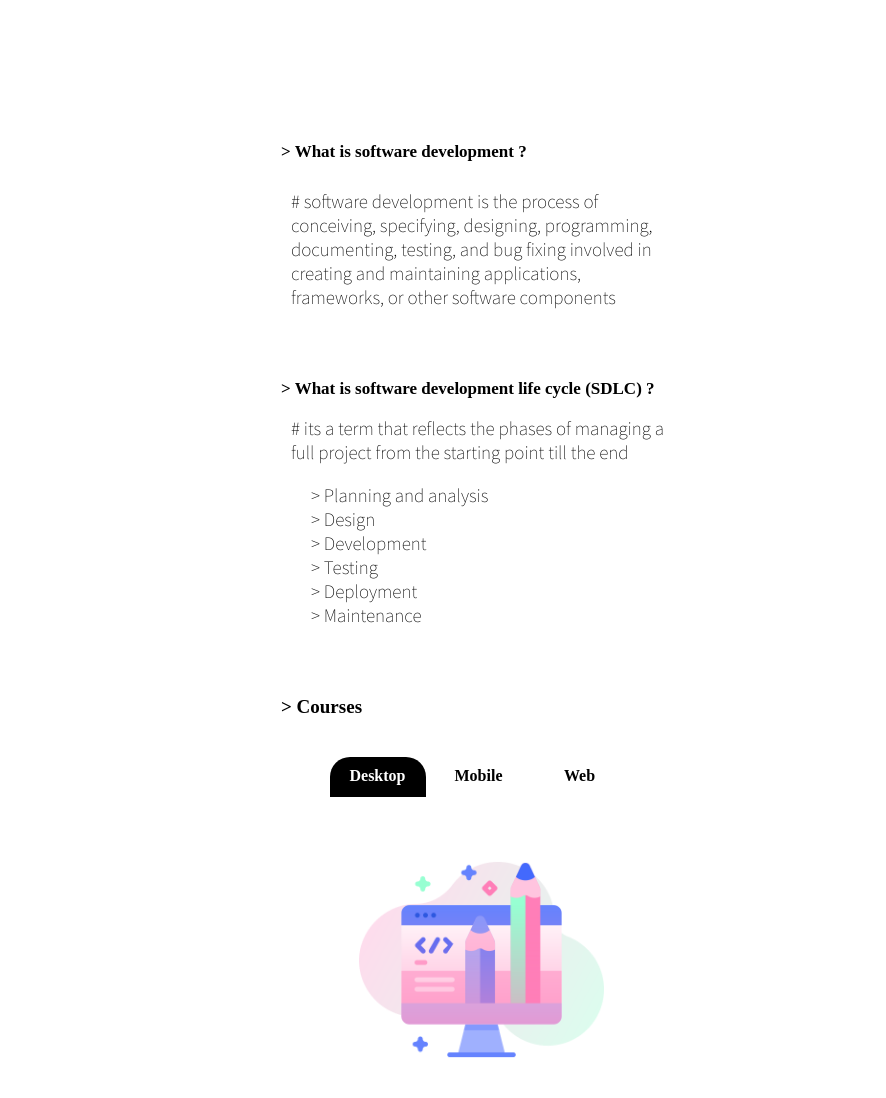
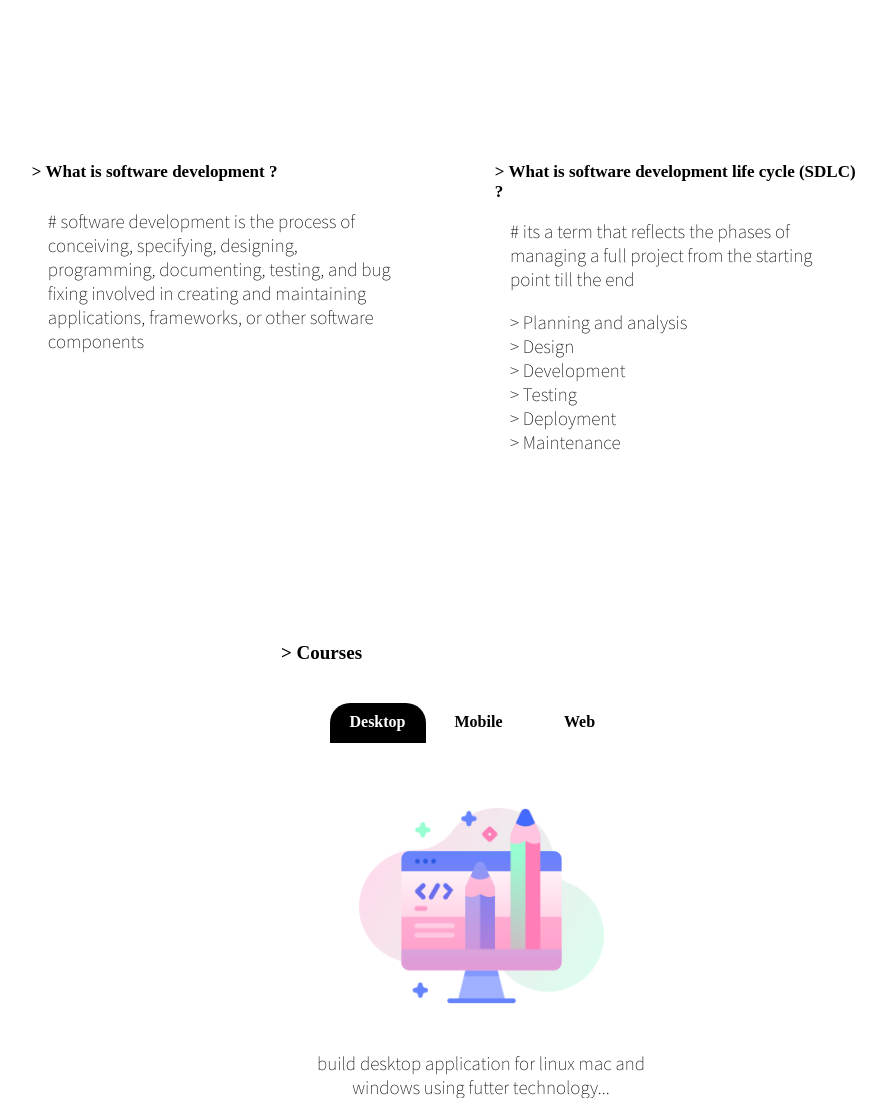
Before and after one commit to abbasnasser/TechTitans, a PHP site: page / in a window 1280 px wide. Shown: the part 516-1614 px from the top of the page, without its empty margins (159-1045 px from the left). Run offline with PHP 8.4, Linux system fonts and the light colour scheme.

Commit message:
Add files via upload

```diff
--- a/index.html
+++ b/index.html
@@ -42,9 +42,9 @@
     </div>
     <!-- end of nav bar -->
     <!-- --------------------------------------------- -->
+    <div id="cor1">
       <!-- ---------------------intro----------------------- -->
-    <div id="cor1">
-      <div class="dd">
+
       <div id="cont1" class="cont1">
         <img
           style="
@@ -59,20 +59,18 @@
           <p style="font-weight: 900">Tech-Titans@abbas:~$ Hello Titans_</p>
           <p class="data2">
             # i am here to help you start your journey in coding and teach you
-              some advanced skills to help you easify the process from planning
-              a project reaching the last phase of SDLC_
+            some advanced skills to help you easify the process from planning a
+            project reaching the last phase of SDLC_
           </p>
         </div>
       </div>
-      </div>
-      <!-- --------------------- What is software development----------------------- -->
 
-      <div class="cont2_holder">
-        <!-- ---------------------page two----------------------- -->
+      <!-- cont2 -->
+      <div class="second_row">
+        <div class="box1">
           <div id="soft_dev" class="cont2">
             <p class="SDLC">> What is software development ?</p>
           </div>
-        <!-- ---------------------page three----------------------- -->
 
           <div id="cont3" class="cont3">
             <div class="softwareDev_define">
@@ -83,15 +81,13 @@
             </div>
           </div>
         </div>
-      <!-- --------------------end --------------------- -->
-      <!-- --------------------- What is software development life cycle (SDLC)----------------------- -->
-
+        <div class="box2">
           <div class="cont2_holder">
-        <!-- ---------------------page two----------------------- -->
             <div id="cont2" class="cont2">
-          <p class="SDLC">> What is software development life cycle (SDLC) ?</p>
+              <p class="SDLC">
+                > What is software development life cycle (SDLC) ?
+              </p>
             </div>
-        <!-- ---------------------page three----------------------- -->
 
             <div id="cont3" class="cont3">
               <div class="sdlc_content">
@@ -100,7 +96,6 @@
               </div>
             </div>
 
-        <!-- --------------------------------------------- -->
             <div id="cont4" class="cont4">
               <ul class="lst" style="list-style-type: none">
                 <li>> Planning and analysis</li>
@@ -112,8 +107,55 @@
               </ul>
             </div>
           </div>
+        </div>
+
+        <!-- <div id="soft_dev" class="cont2">
+            <p class="SDLC">> What is software development ?</p>
+          </div>
+
+          <div id="cont3" class="cont3">
+            <div class="softwareDev_define">
+              # software development is the process of conceiving, specifying,
+              designing, programming, documenting, testing, and bug fixing
+              involved in creating and maintaining applications, frameworks, or
+              other software components
+            </div>
+          </div> -->
+
+        <!-- --------------------end --------------------- -->
+        <!-- --------------------- What is software development life cycle (SDLC)----------------------- -->
+
+        <!-- <div class="cont2_holder">
+          <div id="cont2" class="cont2">
+            <p class="SDLC">
+              > What is software development life cycle (SDLC) ?
+            </p>
+          </div>
+
+          <div id="cont3" class="cont3">
+            <div class="sdlc_content">
+              # its a term that reflects the phases of managing a full project
+              from the starting point till the end
+            </div>
+          </div>
+
+          <div id="cont4" class="cont4">
+            <ul class="lst" style="list-style-type: none">
+              <li>> Planning and analysis</li>
+              <li>> Design</li>
+              <li>> Development</li>
+              <li>> Testing</li>
+              <li>> Deployment</li>
+              <li>> Maintenance</li>
+            </ul>
+          </div>
+        </div> -->
+      </div>
+      <!-- --------------------- What is software development----------------------- -->
+
       <!-- --------------------------------------------- -->
 
+      <!-- ----------------------------------------------- -->
       <div id="cont5" class="cont5">
         <p class="Courses_title">> Courses</p>
       </div>
--- a/style.css
+++ b/style.css
@@ -88,20 +88,45 @@
 
 .txtt {
   position: relative;
-
+  background-color: transparent;
   max-width: 380px;
   font-family: "Source Sans Pro", sans-serif;
   font-size: 19px;
   padding-left: 5%;
   padding-right: 5%;
+}
+
+.second_row {
   background-color: transparent;
+  margin-top: 20px;
+  display: flex;
+  flex-wrap: wrap;
+  align-items: center;
+  justify-content: center;
+  width: 100%;
+}
+
+.box1 {
+  background-color: transparent;
+  width: 90%;
+  max-width: 400px;
+  height: 500px;
+}
+.box2 {
+  background-color: transparent;
+  width: 100%;
+  max-width: 380px;
+  padding-left: 5%;
+  padding-right: 5%;
+  height: 500px;
 }
 .softwareDev_define {
   padding-top: 10px;
+
   background-color: transparent;
   max-width: 380px;
-  padding-left: 10%;
-  padding-right: 10%;
+  padding-left: 5%;
+  padding-right: 5%;
   font-family: "Source Sans Pro", sans-serif;
   color: black;
 
@@ -112,25 +137,30 @@
   margin-top: 30px;
 
   width: 100%;
-  background-color: transparent;
+
   display: flex;
   flex-wrap: wrap;
   justify-content: center;
   font-weight: 900;
 }
+.cont2_holder {
+  height: 400px;
+  width: 100%;
+  max-width: 400px;
+}
 
 .SDLC {
   margin-top: 20px;
-  background-color: transparent;
-  width: 80%;
+
+  width: 100%;
   max-width: 400px;
   border-radius: 20px;
   color: black;
-
+  background-color: transparent;
   padding-top: 20px;
   padding-bottom: 0px;
-  padding-left: 20px;
-  padding-right: 20px;
+  padding-left: 1%;
+  padding-right: 1%;
   font-family: "Times New Roman", Times, serif;
   font-size: 17px;
 }
@@ -146,8 +176,8 @@
   padding-top: 0px;
   background-color: transparent;
   max-width: 380px;
-  padding-left: 10%;
-  padding-right: 10%;
+  padding-left: 5%;
+  padding-right: 5%;
   font-family: "Source Sans Pro", sans-serif;
   color: black;
 
@@ -162,9 +192,12 @@
 }
 .lst {
   max-width: 380px;
-  width: 90%;
+  width: 100%;
   font-family: "Source Sans Pro", sans-serif;
   font-size: 19px;
+  padding-left: 5%;
+  padding-right: 5%;
+  background-color: transparent;
 }
 
 .cont5 {
@@ -261,9 +294,12 @@
 }
 @media only screen and (min-width: 701px) {
 }
-@media only screen and (min-width: 900px) {
-  .txtt {
-    /* padding-top: 200px; */
+@media only screen and (max-width: 900px) {
+  .box1 {
+    height: auto;
+  }
+  .box2 {
+    height: auto;
   }
 }
 
```
Also changed, not shown: desktop.html (added), mobile.html (added), web.html (added). Lines whose indentation alone changed are shown as unchanged.
